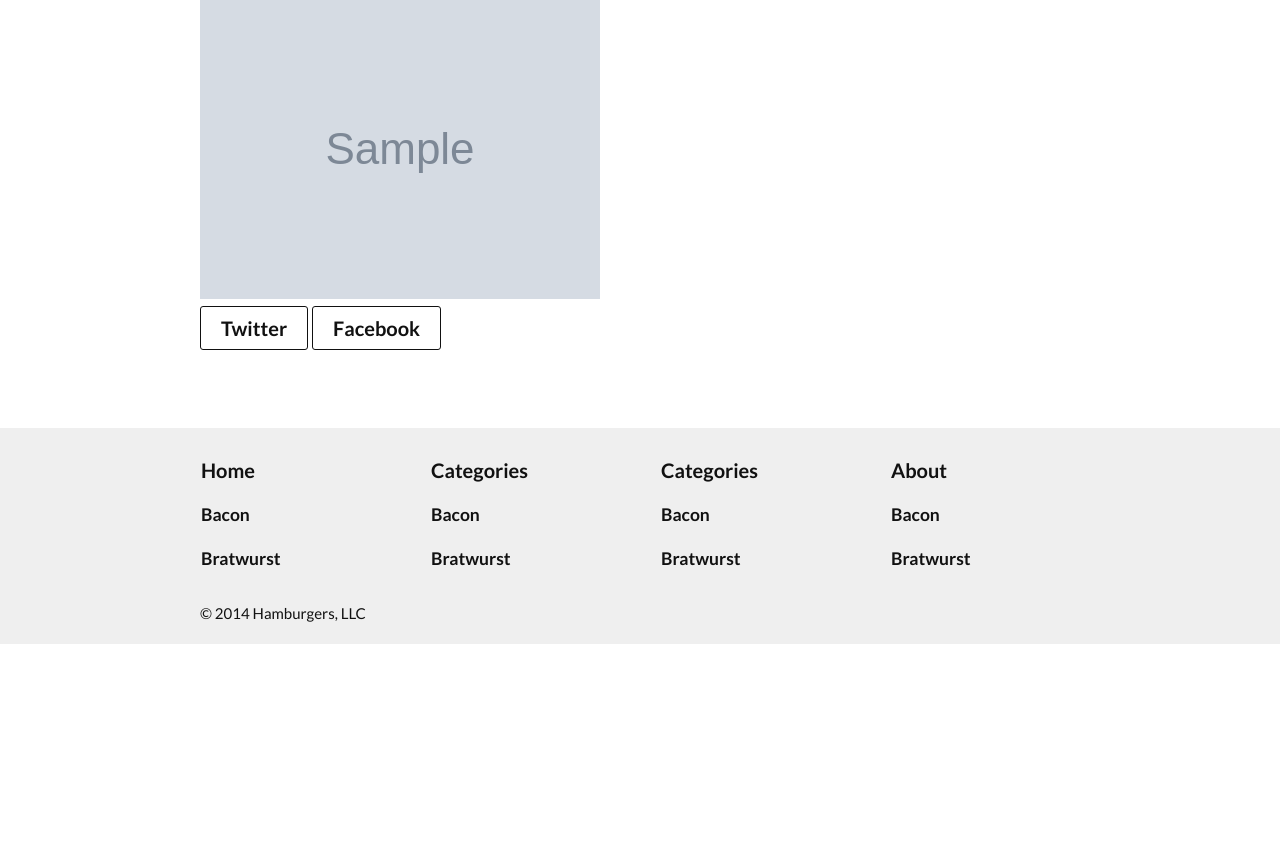
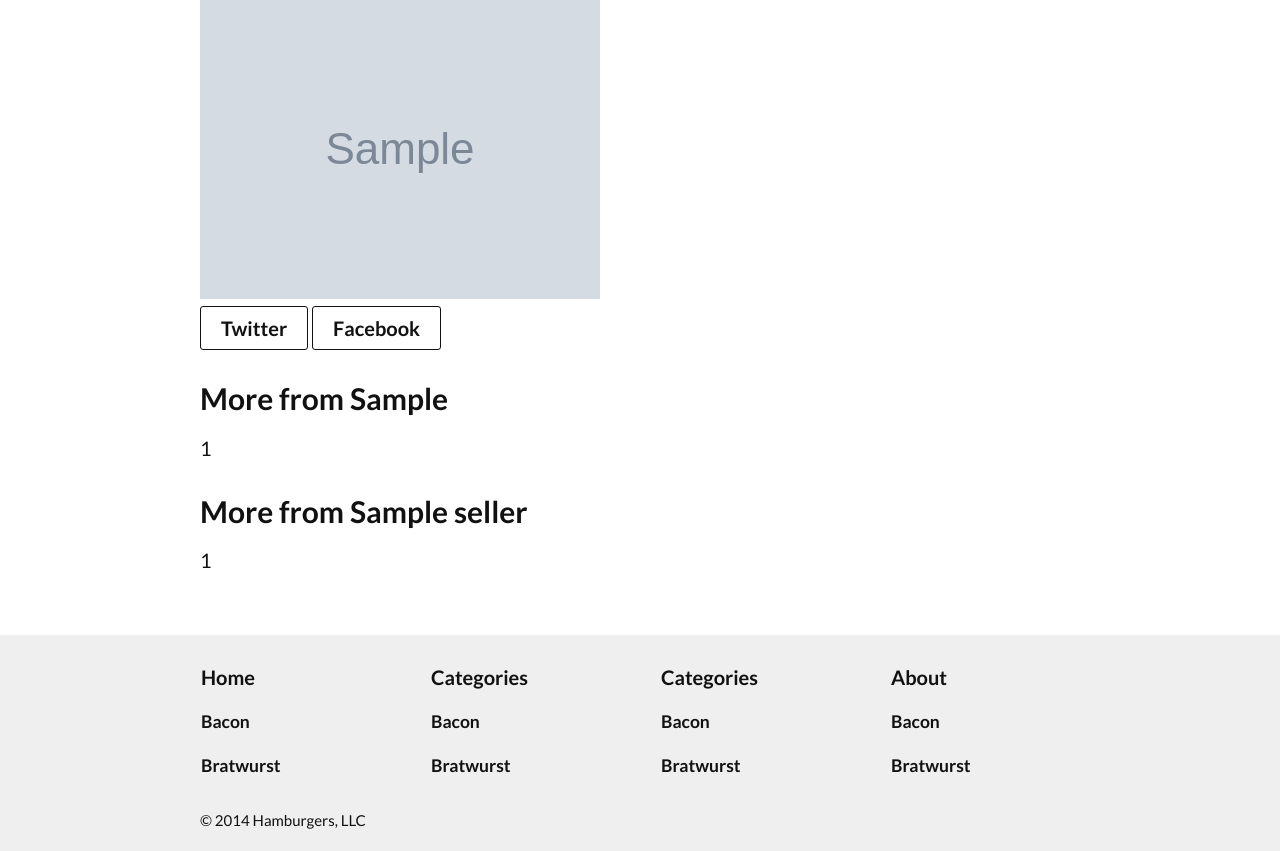
Before and after one commit to brendansudol/uncoverly, a Django app: template web/templates/web/product.html in a window 1280 px wide. Shown: the part 156-1007 px from the top of the page. Before the commit the page ends 800 px from the top, so only its background shows below. Run offline with Django 3.2, Linux system fonts and the light colour scheme; tables that the repository leaves empty hold one stand-in row (values such as "Sample post"); the template is opened without the code that fills it: values that come from a table or form of the project are taken from there, most other values are stand-ins (such as "Sample title", 1, 10 or a date in 2020); grey boxes marked "Sample" are stand-in pictures; style sheets or scripts are compiled from the project's sources; some libraries are stand-ins or nearby versions.

Commit message:
additional products on product page

```diff
--- a/web/templates/web/product.html
+++ b/web/templates/web/product.html
@@ -4,10 +4,24 @@
 {% block content %}
 <div>{{ product.title }}</div>
 <img src="{{ product.image_main }}">
-<div>
-    <a target="_blank" href="https://twitter.com/intent/tweet?text=foo&amp;hashtags=uncoverly" class="btn btn-outline">Twitter</a>
-    <a target="_blank" href="http://www.facebook.com/sharer/sharer.php?u=http://www.uncoverly.com/p/186372207" class="btn btn-outline">Facebook</a>
+<div class="mb2">
+  <a target="_blank" href="https://twitter.com/intent/tweet?text=foo&amp;hashtags=uncoverly" class="btn btn-outline">Twitter</a>
+  <a target="_blank" href="http://www.facebook.com/sharer/sharer.php?u=http://www.uncoverly.com/p/186372207" class="btn btn-outline">Facebook</a>
 </div>
+
+{% if more_category|length %}
+<h2>More from {{ product.category }}</h2>
+{% for p in more_category %}
+  <p>{{ p.pk }}</p>
+{% endfor %}
+{% endif %}
+
+{% if more_seller|length %}
+<h2>More from {{ product.seller.name }}</h2>
+{% for p in more_seller %}
+  <p>{{ p.pk }}</p>
+{% endfor %}
+{% endif %}
 {% endblock %}
 
 
--- a/web/views/category.py
+++ b/web/views/category.py
@@ -29,4 +29,4 @@ class CategoryView(ListView):
 
     def get_queryset(self):
         qs = super(CategoryView, self).get_queryset()
-        return qs.filter(category=self.category)
+        return qs.filter(category=CATEGORIES[self.category])
```
Also changed, not shown: web/views/product.py (+32 -0 lines).
